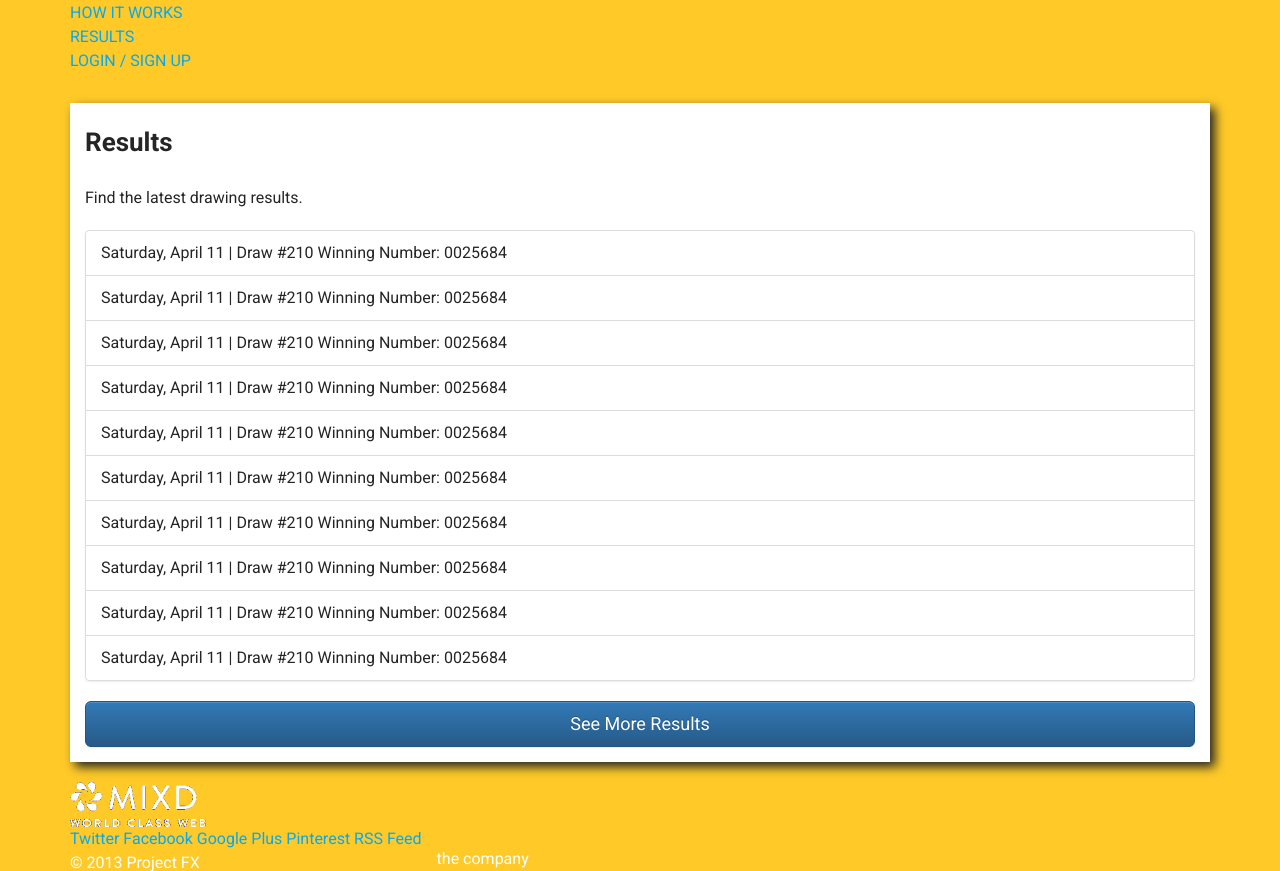
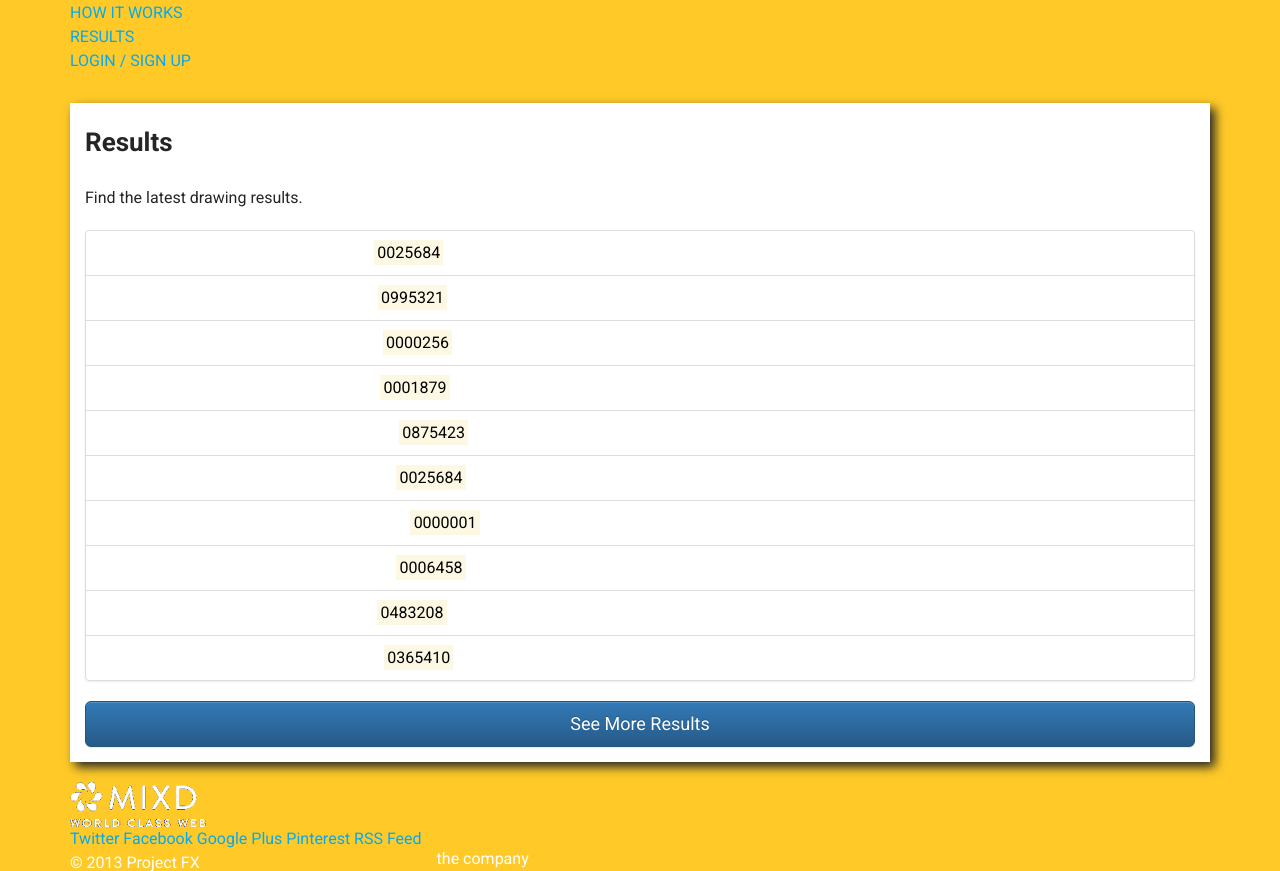
Before and after one commit to fxalvarezd/milbox, a PHP site: page /milbox/pages/results.php in a window 1280 px wide. Shown: the part 398-1269 px from the top of the page. Run offline with PHP 8.4, Linux system fonts and the light colour scheme; data that the repository does not hold is empty; style sheets or scripts are compiled from the project's sources.

Commit message:
updates to results

```diff
--- a/modules/mod-results/mod-results.html
+++ b/modules/mod-results/mod-results.html
@@ -5,16 +5,16 @@
 			<div class="subtitle mb">Find the latest drawing results.</div>
 
 			<ul class="list-group">
-				<li class="list-group-item">Saturday, April 11 | Draw #210 Winning Number: 0025684</li>
-				<li class="list-group-item">Saturday, April 11 | Draw #210 Winning Number: 0025684</li>
-				<li class="list-group-item">Saturday, April 11 | Draw #210 Winning Number: 0025684</li>
-				<li class="list-group-item">Saturday, April 11 | Draw #210 Winning Number: 0025684</li>
-				<li class="list-group-item">Saturday, April 11 | Draw #210 Winning Number: 0025684</li>
-				<li class="list-group-item">Saturday, April 11 | Draw #210 Winning Number: 0025684</li>
-				<li class="list-group-item">Saturday, April 11 | Draw #210 Winning Number: 0025684</li>
-				<li class="list-group-item">Saturday, April 11 | Draw #210 Winning Number: 0025684</li>
-				<li class="list-group-item">Saturday, April 11 | Draw #210 Winning Number: 0025684</li>
-				<li class="list-group-item">Saturday, April 11 | Draw #210 Winning Number: 0025684</li>
+				<li class="list-group-item"><span class="label">Saturday, April 11 | Draw #210 Winning Number:</span><mark>0025684</mark></li>
+				<li class="list-group-item"><span class="label">Monday, March 02 | Draw #210 Winning Number:</span><mark>0995321</mark></li>
+				<li class="list-group-item"><span class="label">Saturday, March 25 | Draw #210 Winning Number:</span><mark>0000256</mark></li>
+				<li class="list-group-item"><span class="label">Tuesday, March 01 | Draw #210 Winning Number:</span><mark>0001879</mark></li>
+				<li class="list-group-item"><span class="label">Thursday, February 27 | Draw #210 Winning Number:</span><mark>0875423</mark></li>
+				<li class="list-group-item"><span class="label">Saturday, February 11 | Draw #210 Winning Number:</span><mark>0025684</mark></li>
+				<li class="list-group-item"><span class="label">Wednesday, February 15 | Draw #210 Winning Number:</span><mark>0000001</mark></li>
+				<li class="list-group-item"><span class="label">Saturday, February 26 | Draw #210 Winning Number:</span><mark>0006458</mark></li>
+				<li class="list-group-item"><span class="label">Friday, January 30 | Draw #210 Winning Number:</span><mark>0483208</mark></li>
+				<li class="list-group-item"><span class="label">Sunday, January 11 | Draw #210 Winning Number:</span><mark>0365410</mark></li>
 			</ul>
 
 			<div class="btn btn-lg btn-primary center-block">See More Results</div>
```
Also changed, not shown: modules/mod-results/mod-results.css (+11 -8 lines), modules/mod-results/mod-results.scss (+11 -9 lines).
